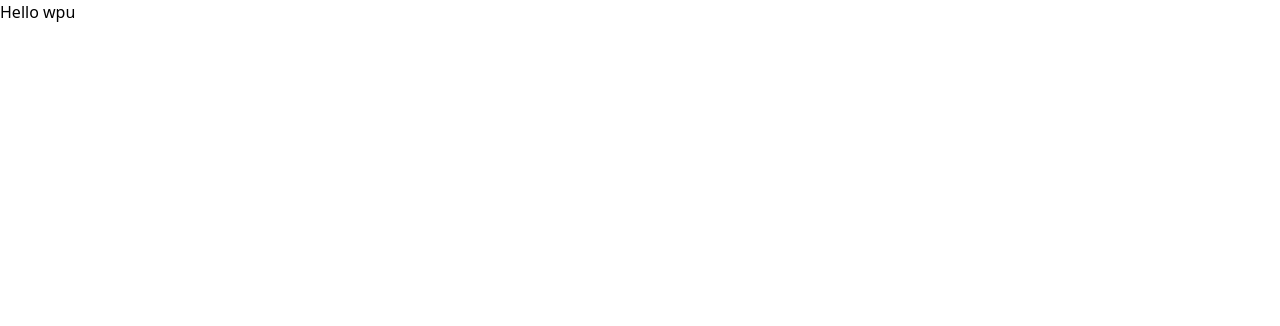
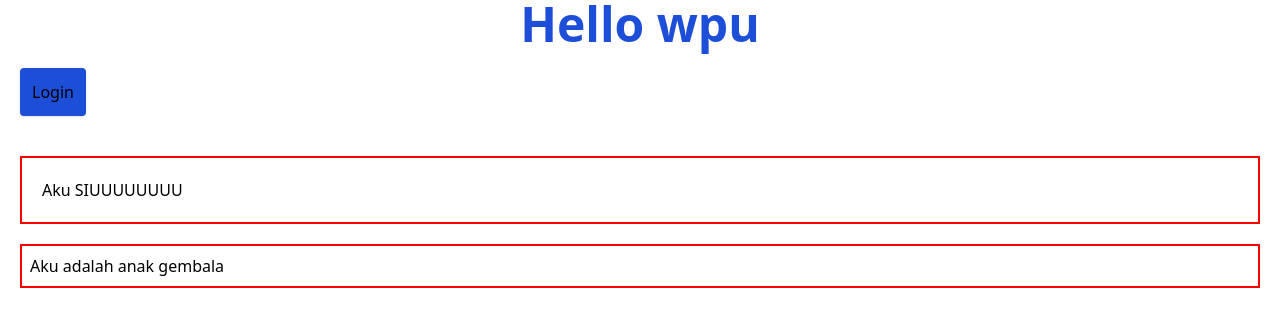
Before and after one commit to keyor7/Tailwind-Aing, a website: page public/index.html in a window 1280 px wide. Drawn offline with nearby package versions, Linux system fonts and the light colour scheme.

Commit message:
index.html

```diff
--- a/public/index.html
+++ b/public/index.html
@@ -5,8 +5,29 @@
     <meta name="viewport" content="width=device-width, initial-scale=1.0">
     <title>Coba Tailwind</title>
     <link rel="stylesheet" href="css/style.css" />
+    <script src="https://cdn.tailwindcss.com/"></script>
+
+    <style>
+        section{
+            border: 2px solid red;
+        }
+    </style>
 </head>
+
+
 <body>
-    <h1 class="text-5xl">Hello wpu</h1>
+
+    <h1 class="text-5xl font-bold text-center text-blue-700 ">Hello wpu</h1>
+    <a href="#" class="bg-blue-700 m-5 inline-block rounded shadow p-3 hover:bg-gray-800">Login</a>
+
+
+    <section class="m-5">
+    <div class="m-5">Aku SIUUUUUUUU</div>
+    </section>
+
+    <section class="m-5">
+        <div class="m-2"> Aku adalah anak gembala</div>
+    </section>
+
 </body>
 </html>
```
